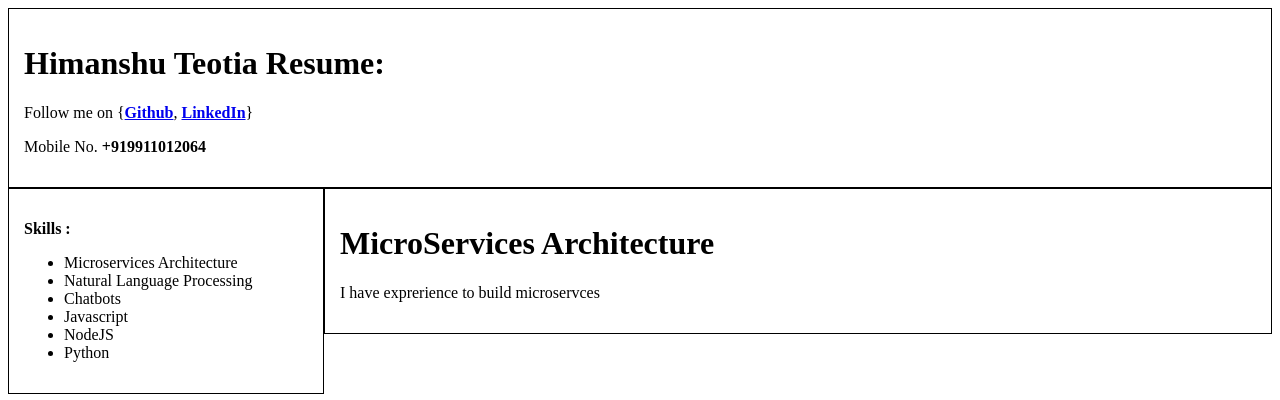
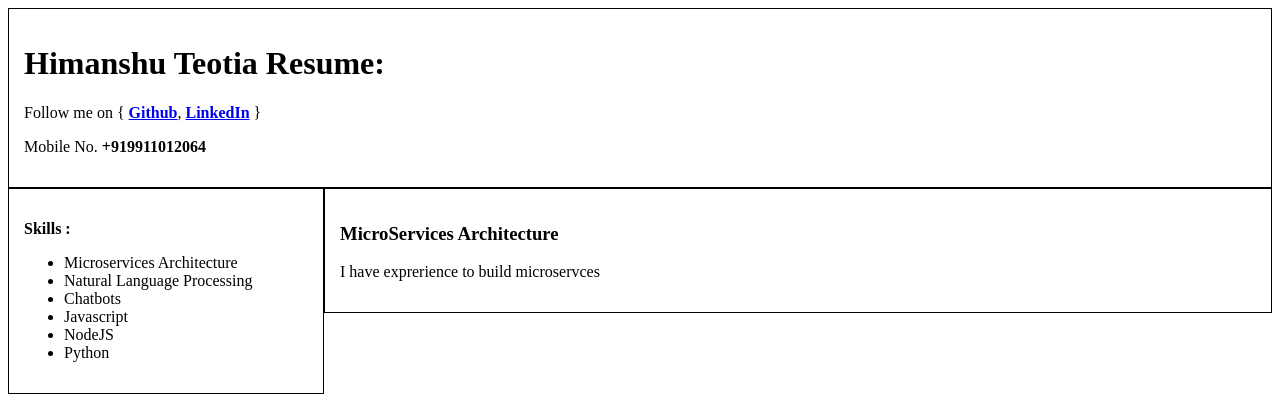
Before and after one commit to himanshuteotia/himanshuteotia.github.io, a plain HTML site: page index.html in a window 1280 px wide. Drawn offline with Linux system fonts and the light colour scheme.

Commit message:
index.html: update text

```diff
--- a/index.html
+++ b/index.html
@@ -11,14 +11,15 @@
       <h1>Himanshu Teotia Resume:</h1>
       <span>
         <p>
-          Follow me on {<b
-            ><a href="https://github.com/himanshuteotia">Github</a></b
+          Follow me on {
+          <b><a href="https://github.com/himanshuteotia">Github</a></b
           >,
           <b
             ><a href="https://www.linkedin.com/in/himanshuteotia/"
               >LinkedIn</a
             ></b
-          >}
+          >
+          }
         </p>
       </span>
       <span
@@ -39,9 +40,11 @@
     </div>
 
     <div class="main">
-      <h1>MicroServices Architecture</h1>
-      <p>I have exprerience to build microservces</p>
-      <p></p>
+      <div>
+        <h3>MicroServices Architecture</h3>
+        <p>I have exprerience to build microservces</p>
+        <p></p>
+      </div>
     </div>
   </body>
 </html>
```
